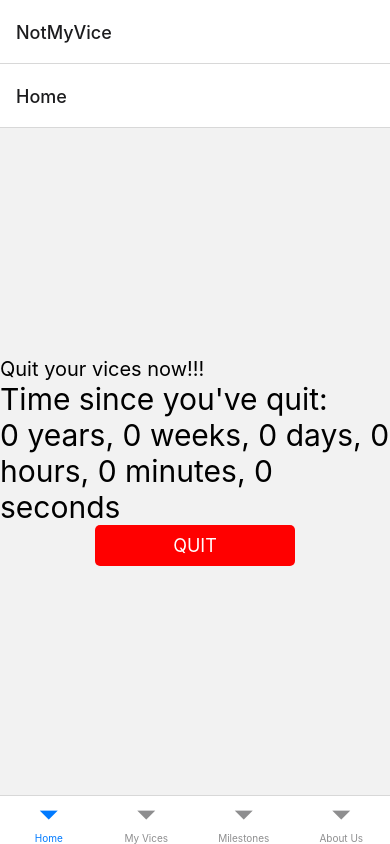
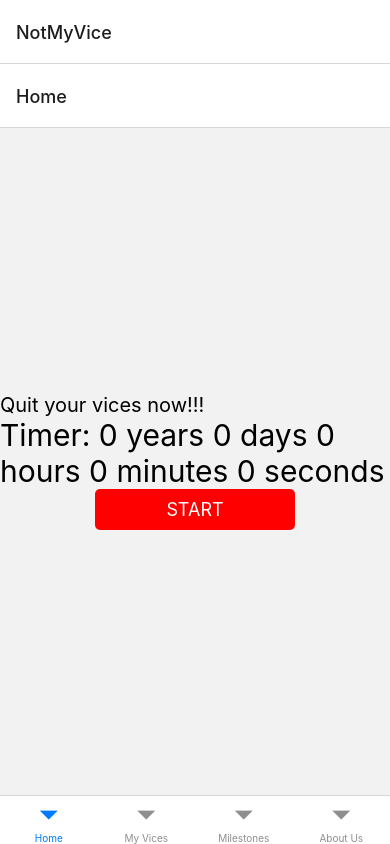
Before and after one commit to pranav-praburam/demo, a React Native app: screen /Home in a window 390 px wide. Built offline with nearby package versions, Linux system fonts and the light colour scheme.

Commit message:
added timer on tab3

```diff
--- a/components/HomeContent.js
+++ b/components/HomeContent.js
@@ -2,39 +2,62 @@ import React, { useState, useEffect, useContext } from 'react';
 import { View, Text, TouchableOpacity } from 'react-native';
 import TimerContext from './TimerContext.js';
 
+const HomeContent = () => {
+  const { startTimer, setStartTimer } = useContext(TimerContext);
+  const [seconds, setSeconds] = useState(0);
+  const [minutes, setMinutes] = useState(0);
+  const [hours, setHours] = useState(0);
+  const [days, setDays] = useState(0);
+  const [years, setYears] = useState(0);
 
-const HomeContent=()=> {
-    const { startTimer, setStartTimer, seconds, setSeconds, quitTimes, getQuitTimes } = useContext(TimerContext);
-    const [vice, setVice] = useState('smoking');
   useEffect(() => {
     let interval = null;
     if (startTimer) {
       interval = setInterval(() => {
-        setSeconds(seconds => (new Date().getTime() - quitTimes[vice])/1000);
+        setSeconds(seconds => {
+          if (seconds === 59) {
+            setMinutes(minutes => {
+              if (minutes === 59) {
+                setHours(hours => {
+                  if (hours === 23) {
+                    setDays(days => {
+                      if (days === 365) {
+                        setYears(years => years + 1);
+                        return 0;
+                      }
+                      return days + 1;
+                    });
+                    return 0;
+                  }
+                  return hours + 1;
+                });
+                return 0;
+              }
+              return minutes + 1;
+            });
+            return 0;
+          }
+          return seconds + 1;
+        });
       }, 1000);
+    } else {
+      // Reset timer when stopped
+      setSeconds(0);
+      setMinutes(0);
+      setHours(0);
+      setDays(0);
+      setYears(0);
     }
     return () => clearInterval(interval);
   }, [startTimer]);
-
-  const secondsInMinute = 60;
-  const secondsInHour = secondsInMinute * 60;
-  const secondsInDay = secondsInHour * 24;
-  const secondsInWeek = secondsInDay * 7;
-  const secondsInYear = secondsInDay * 365;
-
-  const years = Math.floor(seconds / secondsInYear);
-  const weeks = Math.floor((seconds % secondsInYear) / secondsInWeek);
-  const days = Math.floor((seconds % secondsInWeek) / secondsInDay);
-  const hours = Math.floor((seconds % secondsInDay) / secondsInHour);
-  const minutes = Math.floor((seconds % secondsInHour) / secondsInMinute);
-  const remainingSeconds = seconds % secondsInMinute;
 
   return (
     <View style={{ flex: 1, justifyContent: 'center' }}>
       <View style={{ alignSelf: 'center' }}>
         <Text style={{ fontSize: 20 }}>Quit your vices now!!!</Text>
-        <Text style={{ fontSize: 30 }}>Time since you've quit:</Text>
-        <Text style={{ fontSize: 30 }}>{years} years, {weeks} weeks, {days} days, {hours} hours, {minutes} minutes, {remainingSeconds} seconds</Text>
+        <Text style={{ fontSize: 30 }}>
+          Timer: {years} years {days} days {hours} hours {minutes} minutes {seconds} seconds
+        </Text>
       </View>
       <View style={{ alignSelf: 'center' }}>
         <TouchableOpacity
@@ -45,9 +68,9 @@ const HomeContent=()=> {
             width: 200,
             alignItems: 'center'
           }}
-          onPress={() => setStartTimer(true)}
+          onPress={() => setStartTimer(!startTimer)}
         >
-          <Text style={{ color: 'white', fontSize: 18 }}>QUIT</Text>
+          <Text style={{ color: 'white', fontSize: 18 }}>{startTimer ? 'STOP' : 'START'}</Text>
         </TouchableOpacity>
       </View>
     </View>
--- a/components/TabThree.js
+++ b/components/TabThree.js
@@ -1,19 +1,70 @@
-// TabThree.js
-
-import React, { useContext } from 'react';
+import React, { useState, useEffect, useContext } from 'react';
 import { View, Text, TouchableOpacity, StyleSheet } from 'react-native';
-import TimerContext from 'C:/Users/15088/OneDrive/Desktop/COSI 153/demo/components/TimerContext.js';
+import TimerContext from './TimerContext.js';
 
 function TabThree() {
-  const { setStartTimer, setSeconds } = useContext(TimerContext);
+  const { startTimer, setStartTimer } = useContext(TimerContext);
+  const [seconds, setSeconds] = useState(0);
+  const [minutes, setMinutes] = useState(0);
+  const [hours, setHours] = useState(0);
+  const [days, setDays] = useState(0);
+  const [years, setYears] = useState(0);
+
+  useEffect(() => {
+    let interval = null;
+    if (startTimer) {
+      interval = setInterval(() => {
+        setSeconds(seconds => {
+          if (seconds === 59) {
+            setMinutes(minutes => {
+              if (minutes === 59) {
+                setHours(hours => {
+                  if (hours === 23) {
+                    setDays(days => {
+                      if (days === 365) {
+                        setYears(years => years + 1);
+                        return 0;
+                      }
+                      return days + 1;
+                    });
+                    return 0;
+                  }
+                  return hours + 1;
+                });
+                return 0;
+              }
+              return minutes + 1;
+            });
+            return 0;
+          }
+          return seconds + 1;
+        });
+      }, 1000);
+    } else {
+      // Reset timer when stopped
+      setSeconds(0);
+      setMinutes(0);
+      setHours(0);
+      setDays(0);
+      setYears(0);
+    }
+    return () => clearInterval(interval);
+  }, [startTimer]);
 
   const resetTimer = () => {
     setStartTimer(false);
     setSeconds(0);
+    setMinutes(0);
+    setHours(0);
+    setDays(0);
+    setYears(0);
   };
 
   return (
     <View style={styles.container}>
+      <Text style={styles.timerText}>
+        Timer: {years}y {days}d {hours}h {minutes}m {seconds}s
+      </Text>
       <Text style={styles.text}>
         Hey there quitters! Growing up we've been told never to quit, but as we grow older, we realize that some things are worth letting go of in life.
         This app is designed to help you quit your vices. Whether it's smoking, drinking, or any other bad habit, this app will help you keep track of how long you've been clean
@@ -37,6 +88,10 @@ const styles = StyleSheet.create({
   text: {
     fontSize: 20
   },
+  timerText: {
+    fontSize: 14, // Smaller font size for the timer
+    marginBottom: 20 // Add some space between the timer and the text
+  },
   button: {
     marginTop: 20,
     backgroundColor: '#841584',
```
